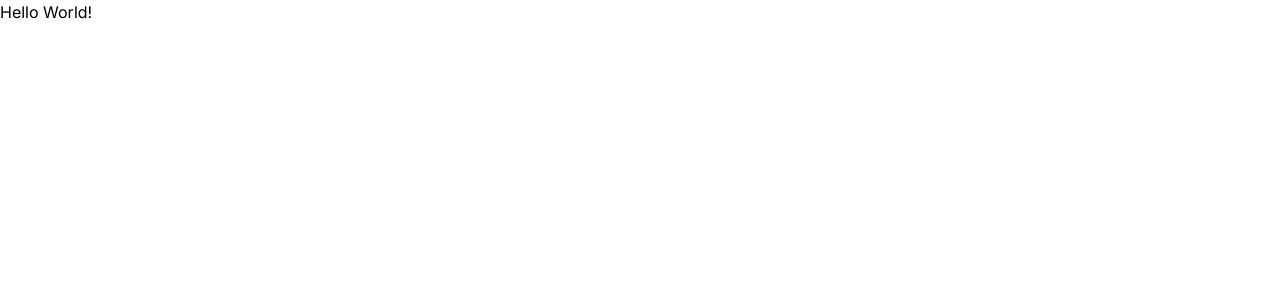
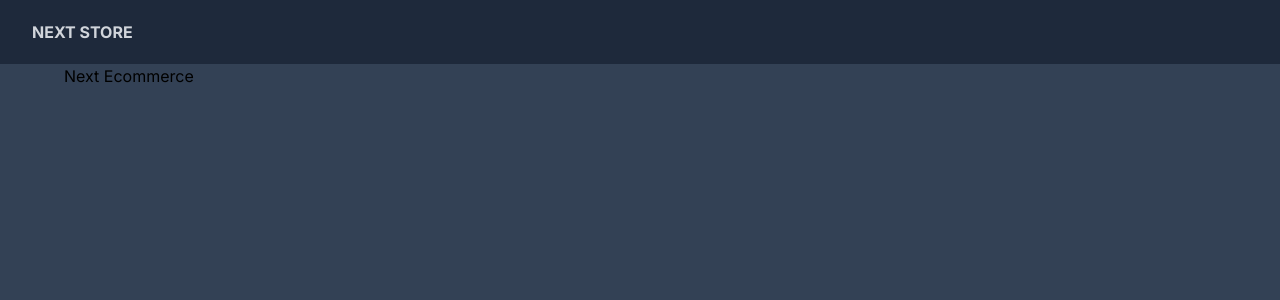
Before and after one commit to reinheimermat/e-commerce, a Next.js app in the folder project/: page / in a window 1280 px wide. Shown: the top 300 px of the page. Built offline with nearby package versions, Linux system fonts and the light colour scheme.

Commit message:
feat: add navbar component.

```diff
--- /dev/null
+++ b/project/src/app/components/navbar.tsx
@@ -0,0 +1,14 @@
+import Link from "next/link";
+
+export function Navbar() {
+  return (
+    <nav className="fixed top-0 w-full flex items-center py-2 px-8 justify-between z-50 bg-slate-800 text-gray-300">
+      <Link
+        href="/"
+        className="uppercase font-bold text-md h-12 flex items-center"
+      >
+        Next Store
+      </Link>
+    </nav>
+  );
+}
--- a/project/src/app/layout.tsx
+++ b/project/src/app/layout.tsx
@@ -1,6 +1,7 @@
 import './globals.css'
 import type { Metadata } from 'next'
 import { Inter } from 'next/font/google'
+import { Navbar } from './components/navbar'
 
 const inter = Inter({ subsets: ['latin'] })
 
@@ -15,8 +16,13 @@
   children: React.ReactNode
 }) {
   return (
-    <html lang="en">
-      <body className={inter.className}>{children}</body>
+    <html lang="pt-br" className='antialiased'>
+      <body className={inter.className}>
+        <Navbar />
+        <main className='bg-slate-700 h-screen p-16'>
+          {children}
+        </main>
+      </body>
     </html>
   )
 }
--- a/project/src/app/page.tsx
+++ b/project/src/app/page.tsx
@@ -2,8 +2,8 @@
 
 export default function Home() {
   return (
-    <main>
-      <h1>Hello World!</h1>
-    </main>
+    <div>
+      <h1>Next Ecommerce</h1>
+    </div>
   )
 }
```
